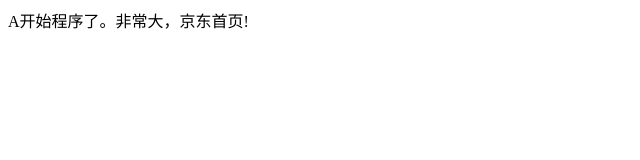
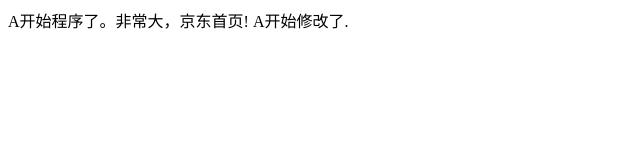
Before and after one commit to hnzcg124/gitpro, a plain HTML site: page index.html in a window 1280 px wide. Shown: the whole page, without its empty margins (0-640 px from the left). Drawn offline with Linux system fonts and the light colour scheme.

Commit message:
a update2

```diff
--- a/index.html
+++ b/index.html
@@ -8,5 +8,6 @@
 </head>
 <body>
     A开始程序了。非常大，京东首页!
+    A开始修改了.
 </body>
 </html>
```
